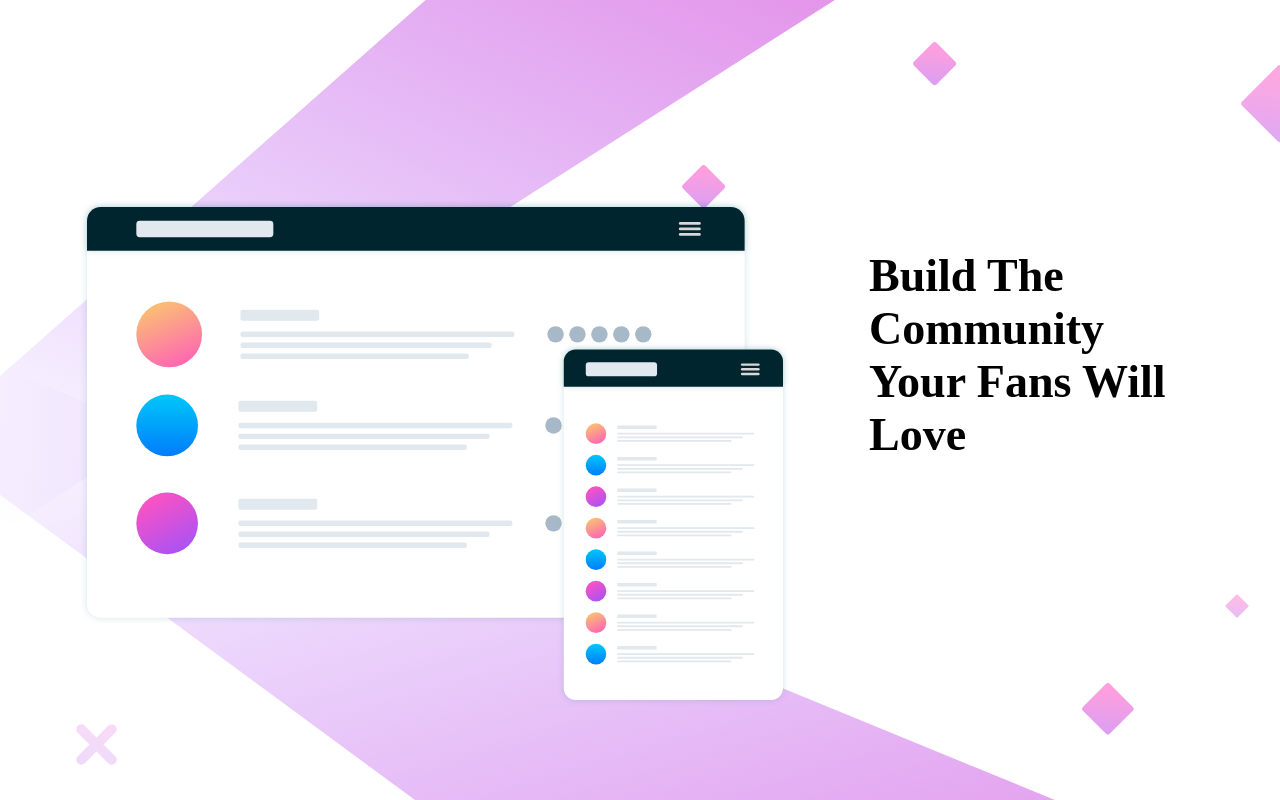
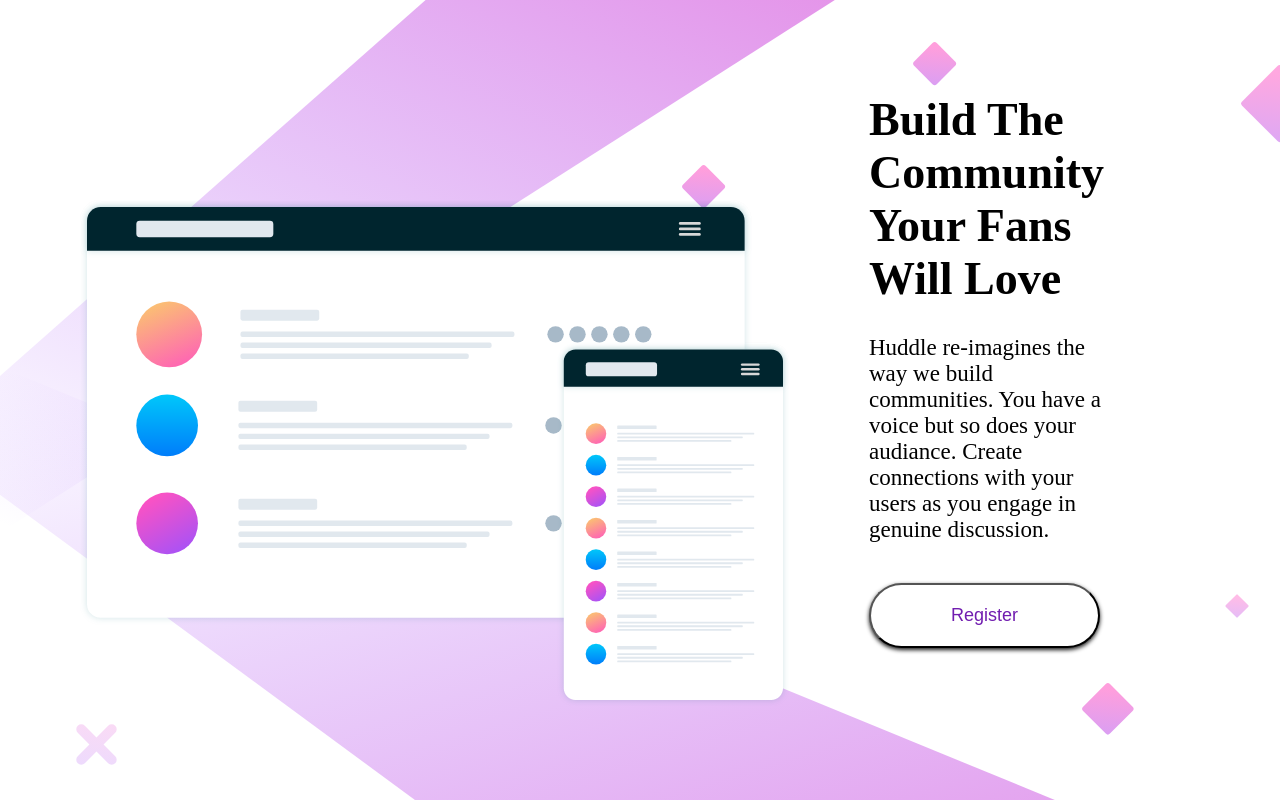
Before and after one commit to inductive-anks1/huddle-landing-page-with-single-introductory-section-master, a plain HTML site: page index.html in a window 1280 px wide. Drawn offline with Linux system fonts and the light colour scheme.

Commit message:
Everything done except the footer.

```diff
--- a/index.html
+++ b/index.html
@@ -13,7 +13,14 @@
   </div>
 
   <div class="welcome-text">
-    <h1>Build The Community Your Fans Will Love</h1>
+    <h1>Build The Community <br> Your Fans Will Love</h1>
+    Huddle re-imagines the way we build communities. You have a voice but so does your audiance. Create connections
+    with your users as you engage in genuine discussion.
+
+    <div>
+      <button class="login" type="button">Register</button>
+    </div>
+
   </div>
 </body>
 </html>
--- a/style.css
+++ b/style.css
@@ -22,5 +22,21 @@ body {
   color: black;
   font-size: 23px;
   text-align: left;
-  margin-right: 100px;
+  margin-right: 200px;
 }
+
+.login {
+  font-size: 18px; /* Adjust the font size as needed */
+  background-color: white;
+  color: #711DB0;
+  padding: 20px 80px; /* Adjust padding to increase button size */
+  margin-top: 40px;
+  border-radius: 40px;
+  cursor: pointer;
+  box-shadow: 0 2px 4px rgba(0, 0, 0, 0.9);
+}
+
+.login:hover {
+  background-color: #C539B4; /* Change the background color on hover if desired */
+  color: white;
+}
```
